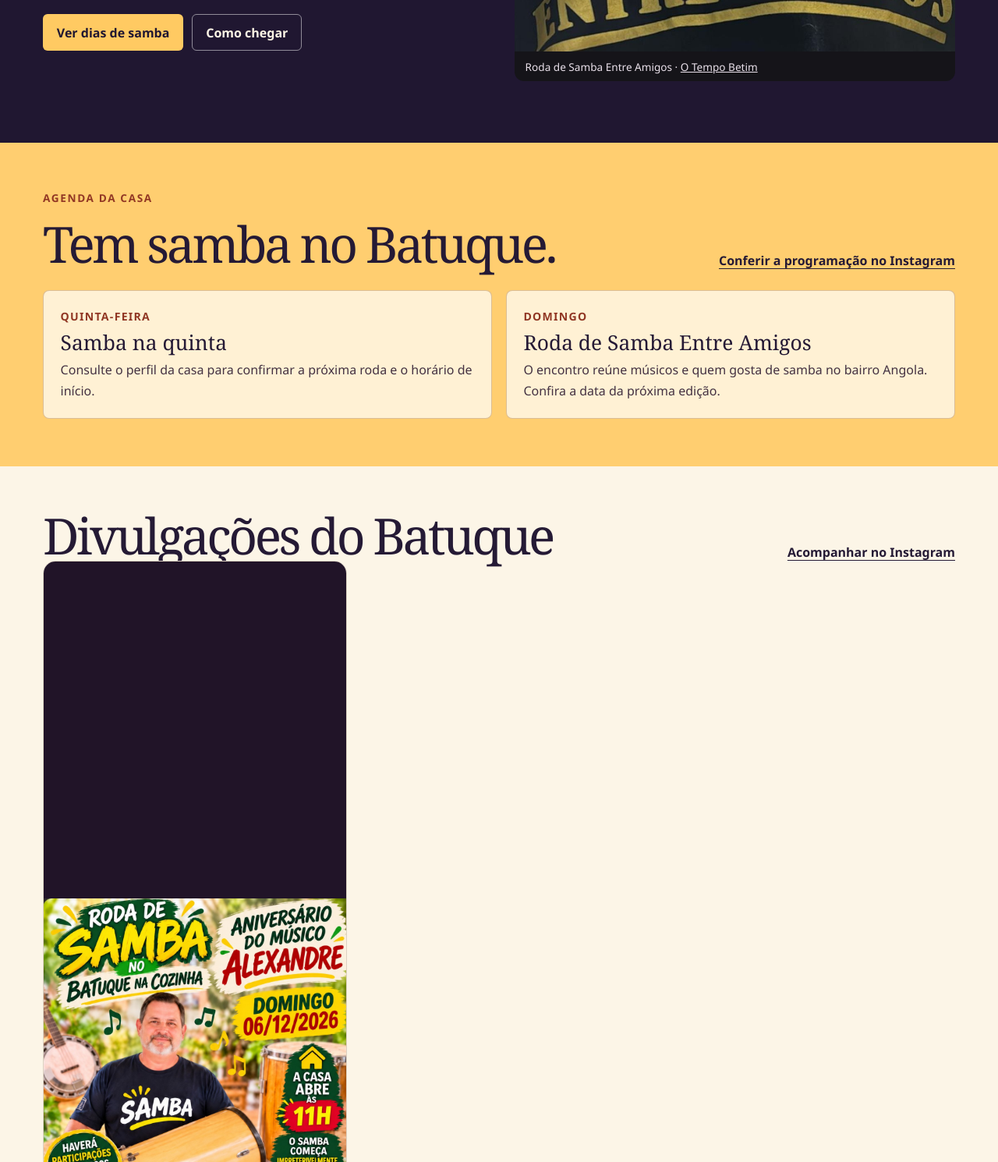
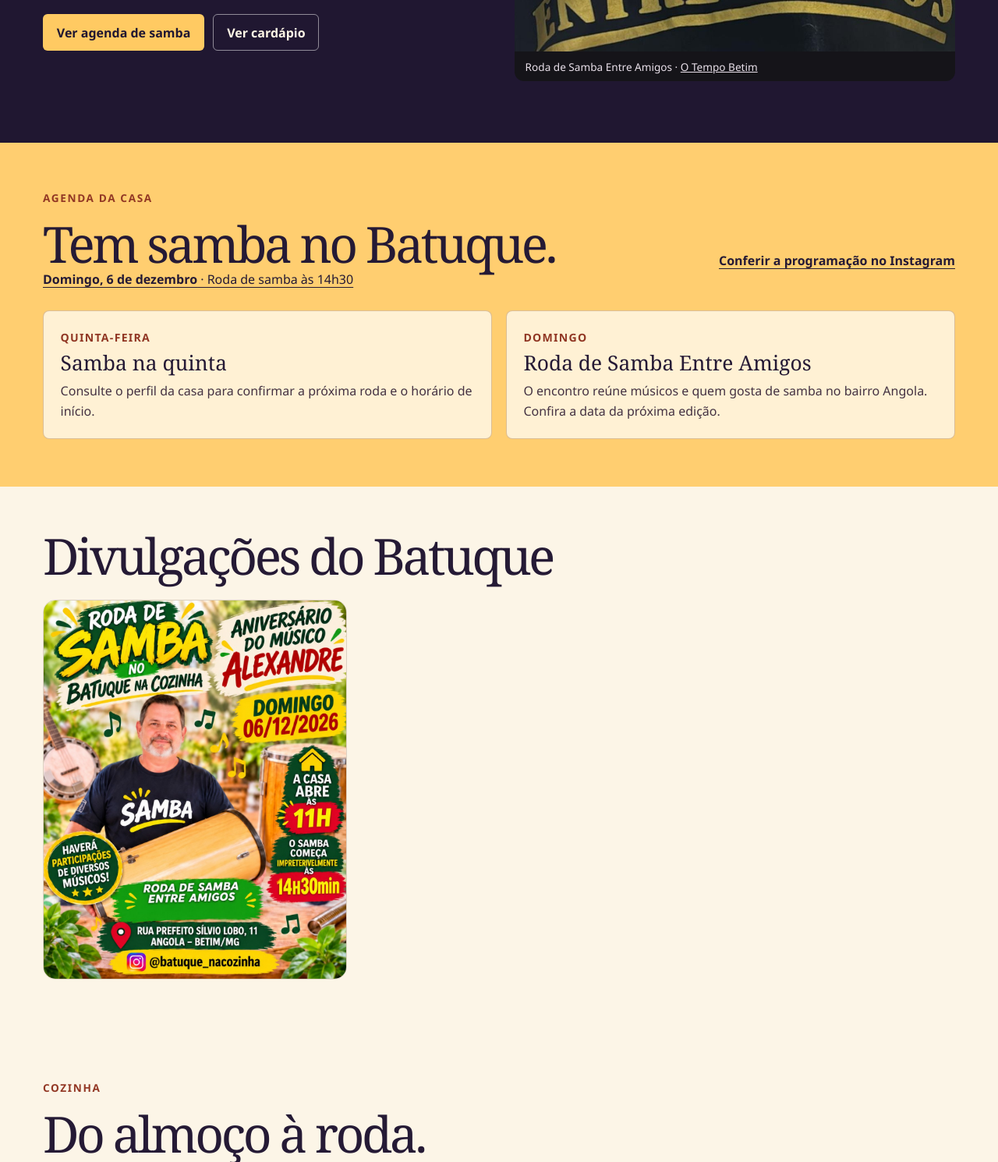
Before and after one commit to RejisSantos/Batuque_nacozinha, a plain HTML site: page index.html in a window 1280 px wide. Shown: the part 510-2000 px from the top of the page at 78% size. Drawn offline with Linux system fonts and the light colour scheme.

Commit message:
Atualiza cardápio, campanha e QR Code

```diff
--- a/cardapio.css
+++ b/cardapio.css
@@ -30,3 +30,7 @@
 .menu-contact{display:flex;justify-content:space-between;align-items:center;flex-wrap:wrap;gap:.75rem;margin-top:1.6rem;padding-top:1rem;border-top:1px solid var(--line)}
 .menu-contact h2{font-size:clamp(1.75rem,3.5vw,2.2rem)}
 @media(max-width:760px){.menu-hero{padding-block:2.25rem}.menu-layout{grid-template-columns:1fr;padding-block:1.25rem 2.5rem;gap:1rem}.menu-sidebar{position:static}.category-links{flex-direction:row;flex-wrap:wrap}.category-links a{padding:.48rem .62rem;font-size:.9rem}}
+
+.menu-photo{margin-block-start:1.5rem}.menu-photo img{width:100%;height:auto;max-width:48rem;border-radius:.75rem}.menu-photo figcaption{margin-top:.45rem;color:var(--muted);font-size:.9rem}
+
+.menu-category-photo{margin:.75rem 0 1rem}.menu-category-photo img{width:100%;max-width:25rem;height:auto;border-radius:.65rem}.menu-category-photo figcaption{margin-top:.35rem;color:var(--muted);font-size:.9rem}
--- a/divulgacoes.js
+++ b/divulgacoes.js
@@ -25,13 +25,18 @@ function renderFeed(entries) {
     const post = element('article');
     const img = element('img');
     img.src = item.image;
-    img.alt = 'Imagem de divulgação: ' + item.title;
+    img.alt = [item.title, item.date.split('-').reverse().join('/'), item.caption].filter(Boolean).join('. ');
     img.width = 1080;
     img.height = 1350;
     img.loading = 'lazy';
-    const date = element('time', item.date.split('-').reverse().join('/'));
-    date.dateTime = item.date;
-    post.append(img, date, element('h3', item.title), element('p', item.caption));
+    if (item.image.startsWith('assets/')) {
+      const link = element('a');
+      link.href = item.image;
+      link.append(img);
+      post.append(link);
+    } else {
+      post.append(img);
+    }
     return post;
   });
   feed.replaceChildren(...(posts.length ? posts : [element('p', 'Confira a agenda da casa no Instagram.')]));
--- a/index.html
+++ b/index.html
@@ -1,5 +1,5 @@
 <!doctype html>
-<html lang="pt-BR"><head><meta charset="utf-8"><meta name="viewport" content="width=device-width,initial-scale=1"><meta name="robots" content="noindex"><meta name="description" content="Batuque na Cozinha, restaurante e petisqueira no bairro Angola, em Betim. Conheça a roda de samba e veja como chegar."><title>Batuque na Cozinha | Samba e petiscos em Betim</title><link rel="stylesheet" href="styles.css"><script src="site.js" defer></script><script type="module" src="publicacao.mjs"></script></head>
+<html lang="pt-BR"><head><meta charset="utf-8"><meta name="viewport" content="width=device-width,initial-scale=1"><meta name="robots" content="noindex"><meta name="description" content="Batuque na Cozinha, restaurante e petisqueira no bairro Angola, em Betim. Conheça a roda de samba e veja como chegar."><title>Batuque na Cozinha | Samba e petiscos em Betim</title><link rel="stylesheet" href="styles.css"><script src="site.js" defer></script><script src="divulgacoes.js" defer></script></head>
 <body>
 <a class="skip" href="#conteudo">Ir para o conteúdo</a>
 <header><div class="shell nav">
@@ -10,18 +10,17 @@
 <main id="conteudo">
 <section class="hero" id="inicio"><div class="shell hero-grid">
 <div class="hero-copy"><p class="eyebrow">Restaurante e petisqueira · Betim, MG</p><h1>Batuque <em>na Cozinha.</em></h1><p class="lead">Prato feito, petiscos e samba entre amigos no bairro Angola.</p>
-<div class="actions"><a class="btn primary" href="#agenda">Ver dias de samba</a><a class="btn outlined" href="#visita">Como chegar</a></div></div>
+<div class="actions"><a class="btn primary" href="#agenda">Ver agenda de samba</a><a class="btn outlined" href="cardapio.html">Ver cardápio</a></div></div>
 <figure class="hero-figure"><img src="assets/roda-0.jpg" width="1200" height="800" alt="Camiseta da Roda de Samba Entre Amigos com letras douradas" fetchpriority="high"><figcaption>Roda de Samba Entre Amigos · <a href="https://www.otempobetim.com.br/cultura/2026/8/27/roda-de-samba-entre-amigos-acontece-neste-domingo-em-betim.amp">O Tempo Betim</a></figcaption></figure>
 </div></section>
 <section class="agenda" id="agenda"><div class="shell">
 <div class="section-head"><div><p class="eyebrow">Agenda da casa</p><h2>Tem samba no Batuque.</h2></div><a class="under" href="https://www.instagram.com/batuque_nacozinha/">Conferir a programação no Instagram</a></div>
-<div class="days"><article><span class="day">Quinta-feira</span><h3>Samba na quinta</h3><p>Consulte o perfil da casa para confirmar a próxima roda e o horário de início.</p></article><article><span class="day">Domingo</span><h3>Roda de Samba Entre Amigos</h3><p>O encontro reúne músicos e quem gosta de samba no bairro Angola. Confira a data da próxima edição.</p></article></div>
+<p class="next-event"><a href="#divulgacoes"><strong>Domingo, 6 de dezembro</strong> · Roda de samba às 14h30</a></p><div class="days"><article><span class="day">Quinta-feira</span><h3>Samba na quinta</h3><p>Consulte o perfil da casa para confirmar a próxima roda e o horário de início.</p></article><article><span class="day">Domingo</span><h3>Roda de Samba Entre Amigos</h3><p>O encontro reúne músicos e quem gosta de samba no bairro Angola. Confira a data da próxima edição.</p></article></div>
 </div></section>
-<section class="shell divulgacoes" id="divulgacoes">
-  <div class="section-head"><h2>Divulgações do Batuque</h2><a class="under" href="https://www.instagram.com/batuque_nacozinha/">Acompanhar no Instagram</a></div>
+<section class="shell divulgacoes" id="divulgacoes" aria-labelledby="divulgacoes-titulo">
+  <h2 id="divulgacoes-titulo">Divulgações do Batuque</h2>
   <div id="feed" class="feed">
-    <article><a href="assets/samba-06-12.jpg"><img src="assets/samba-06-12.jpg" width="1080" height="1350" loading="lazy" alt="Cartaz da roda de samba de 6 de dezembro"></a>
-    <time datetime="2026-12-06">06/12/2026</time><h3>Roda de Samba e aniversário do Alexandre</h3><p>A casa abre às 11h. A roda começa às 14h30.</p></article>
+    <article><a href="assets/samba-06-12.jpg"><img src="assets/samba-06-12.jpg" width="1080" height="1350" loading="lazy" alt="Cartaz da roda de samba e aniversário do Alexandre em 6 de dezembro de 2026. A casa abre às 11h e a roda começa às 14h30."></a></article>
   </div>
 </section>
 <section class="shell kitchen" id="cozinha">
@@ -31,7 +30,11 @@
     <div class="actions">
       <a class="btn dark" href="https://www.instagram.com/batuque_nacozinha/">Consultar almoço do dia no Instagram</a>
       <a class="btn menu-outline" href="cardapio.html">Abrir cardápio digital</a>
-    </div>
+      </div>
+      <figure class="cardapio-qr">
+        <a href="cardapio.html"><img src="assets/qr-cardapio.png" width="720" height="720" alt="QR Code para abrir o cardápio digital" loading="lazy"></a>
+        <figcaption>Aponte a câmera do celular para abrir o cardápio.</figcaption>
+      </figure>
   </div>
   <dl class="menu-list"><div><dt>Prato feito</dt><dd>Consulte o almoço do dia na casa ou no Instagram.</dd></div><div><dt>Petiscos</dt><dd>Confira as porções disponíveis no atendimento.</dd></div><div><dt>Sobremesas</dt><dd>As opções variam. Consulte na casa ou no Instagram.</dd></div></dl>
 </section>
--- a/styles.css
+++ b/styles.css
@@ -18,7 +18,8 @@ dialog{width:min(850px,calc(100% - 2rem));max-height:92vh;background:var(--cream
 .divulgacoes,.admin-page{padding-block:3.5rem}
 .feed{display:grid;grid-template-columns:repeat(auto-fit,minmax(min(100%,250px),1fr));gap:1.5rem}
 .feed article{max-width:390px;border-radius:1rem;overflow:hidden;background:#fff;color:#24162b;border:1px solid #ddd1c2}
-.feed img,.admin-preview img{display:block;width:100%;aspect-ratio:4/5;object-fit:contain;background:#211428}
+.feed img{display:block;width:100%;height:auto}
+.admin-preview img{display:block;width:100%;aspect-ratio:4/5;object-fit:contain;background:#211428}
 .feed h3,.feed p,.feed time{margin:0 1rem .8rem}
 .feed time{display:block;margin-top:1rem;color:#68566d}
 .admin-page{max-width:780px}
@@ -26,5 +27,6 @@ dialog{width:min(850px,calc(100% - 2rem));max-height:92vh;background:var(--cream
 .admin-form input,.admin-form textarea,.admin-form select{display:block;width:100%;padding:.65rem;margin:.2rem 0 .4rem;font:inherit;border:1px solid #786579;border-radius:.4rem}
 .admin-preview{width:min(100%,240px)}
 .admin-page [hidden]{display:none}
-.menu-entry img{width:min(100%,200px);aspect-ratio:4/3;object-fit:cover;border-radius:.5rem;margin-top:.5rem}
-.admin-page select{font:inherit;padding:.5rem}
+.next-event{margin:0 0 1.5rem}.next-event a{color:inherit;text-underline-offset:.22em}.next-event a:focus-visible{outline:2px solid currentColor;outline-offset:4px}
+.divulgacoes h2{margin-bottom:1.5rem}
+.cardapio-qr{display:flex;flex-wrap:wrap;align-items:center;gap:.75rem 1rem;margin-top:1.25rem;color:var(--muted)}.cardapio-qr img{width:9rem;height:auto}.cardapio-qr figcaption{max-width:14rem}
```
Also changed, not shown: cardapio.html (+18 -1 lines), assets/cardapio-bebidas.webp (added), assets/cardapio-ilustrativo.webp (added), assets/cardapio-petiscos.webp (added), assets/cardapio-sobremesas.webp (added), assets/qr-cardapio.png (added).
